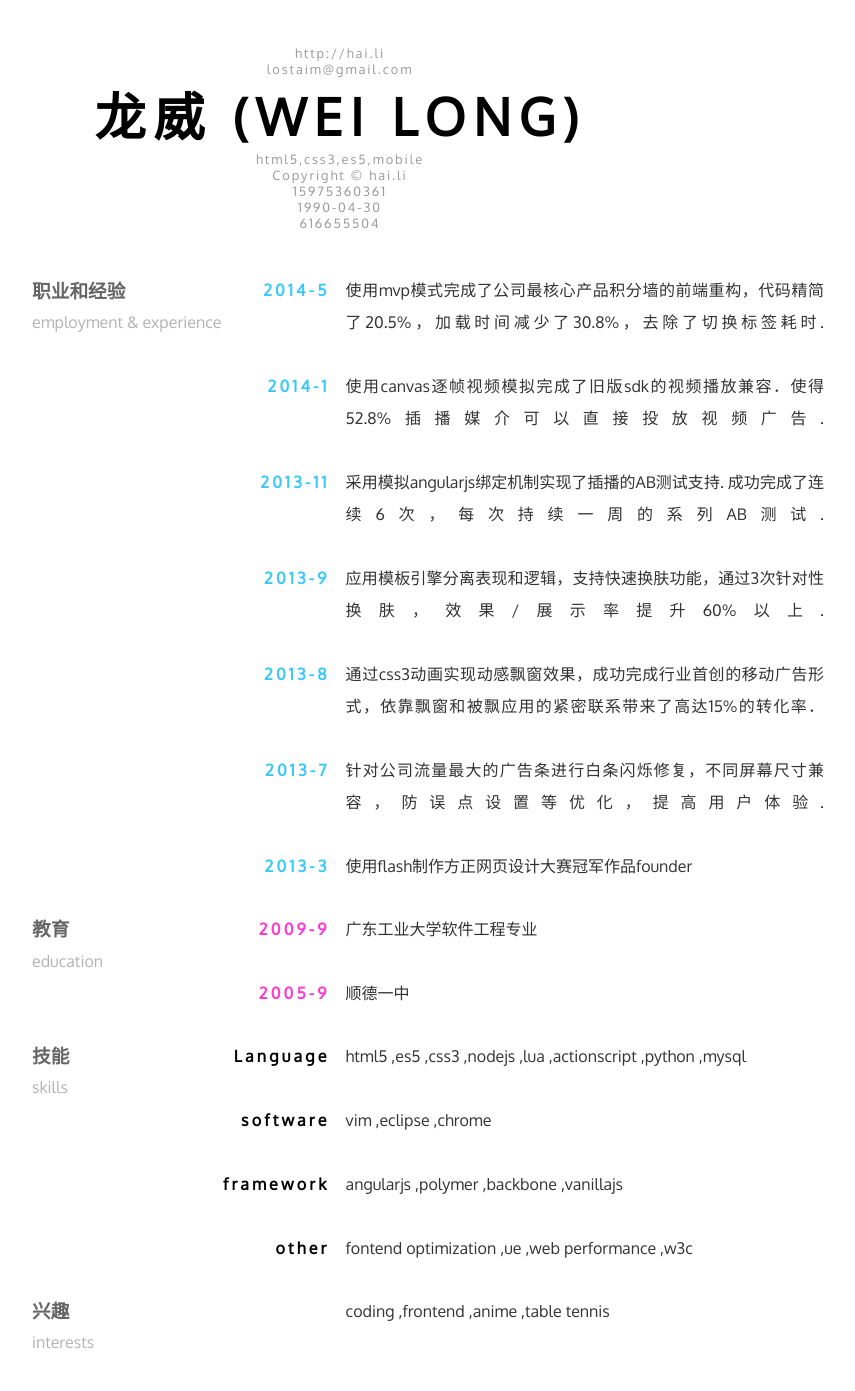
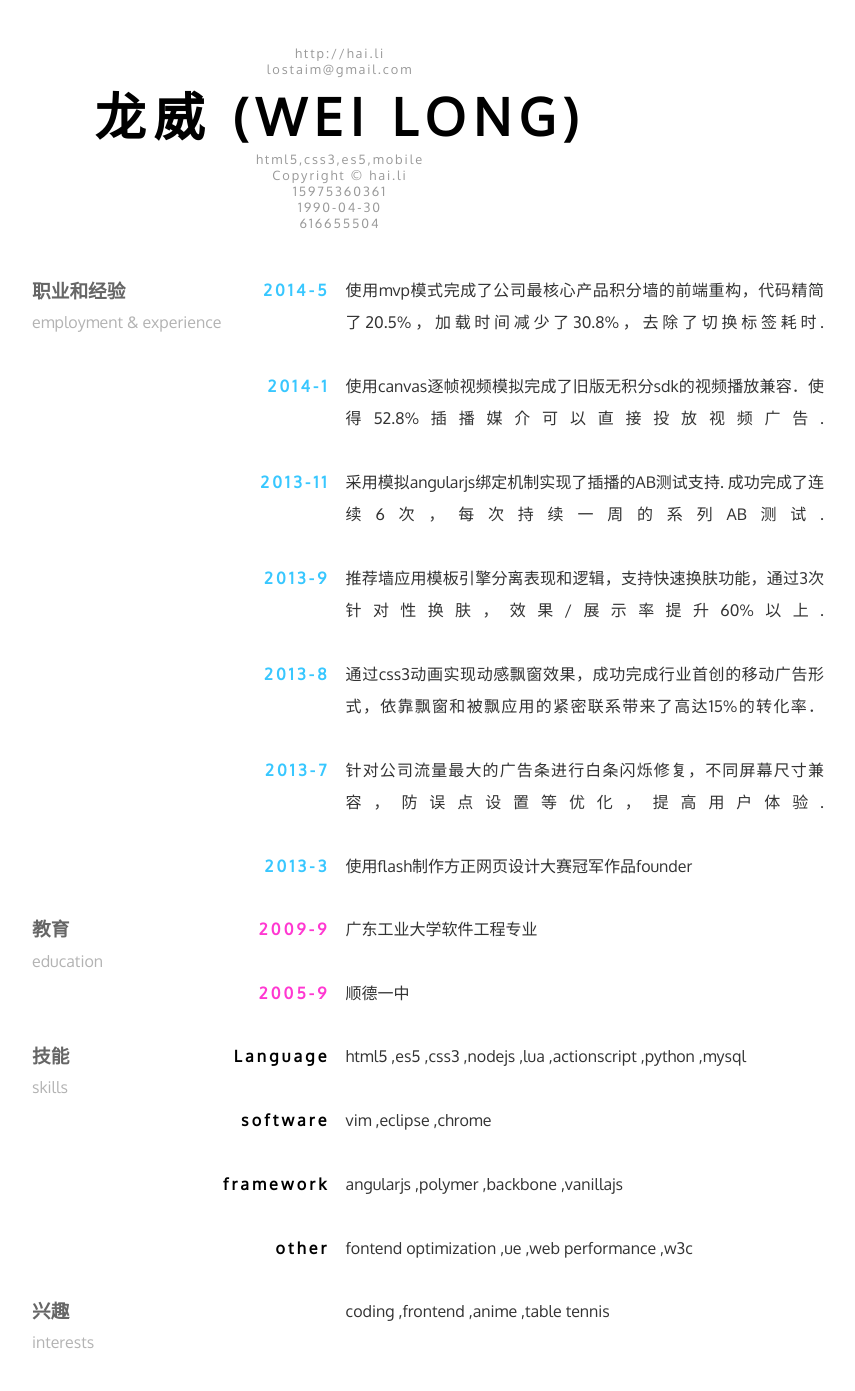
Before and after one commit to defims/defims.github.io, a Jekyll site: the page resume/index.html, which Jekyll copies as it is, in a window 1280 px wide. Shown: the whole page, without its empty margins (208-1063 px from the left). Built offline with Jekyll 4.4.1, drawn with Linux system fonts in a browser that asks for light colours.

Commit message:
修改resume.html

```diff
--- a/resume/index.html
+++ b/resume/index.html
@@ -139,7 +139,7 @@
                 </section>
                 <section>
                     <time>2014-1</time>
-                    <p>使用canvas逐帧视频模拟完成了旧版sdk的视频播放兼容．使得52.8%插播媒介可以直接投放视频广告.</p>
+                    <p>使用canvas逐帧视频模拟完成了旧版无积分sdk的视频播放兼容．使得52.8%插播媒介可以直接投放视频广告.</p>
                 </section>
                 <section>
                     <time>2013-11</time>
@@ -147,7 +147,7 @@
                 </section>
                 <section>
                     <time>2013-9</time>
-                    <p>应用模板引擎分离表现和逻辑，支持快速换肤功能，通过3次针对性换肤，效果/展示率提升60%以上.</p>
+                    <p>推荐墙应用模板引擎分离表现和逻辑，支持快速换肤功能，通过3次针对性换肤，效果/展示率提升60%以上.</p>
                 </section>
                 <section>
                     <time>2013-8</time>
```
